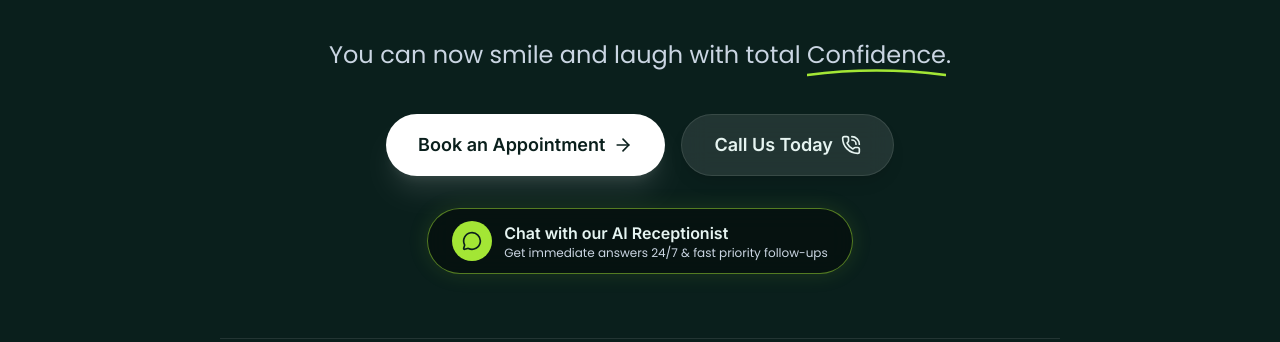
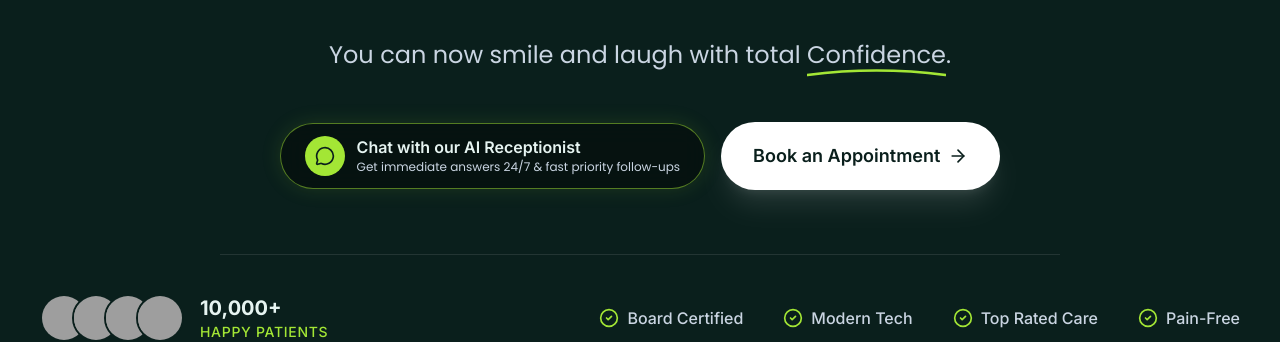
Before and after one commit to digitalchuwkudi/Verve-Dental-Clinic, a React (Vite) app: page / in a window 1280 px wide. Shown: the part 1108-1450 px from the top of the page. Built offline with nearby package versions, Linux system fonts and the light colour scheme; grey boxes are pictures that could not be loaded.

Commit message:
feat: Simplify hero CTA layout
Refactor the hero section to consolidate call-to-action buttons into a single `motion.div`. This improves code organization and ensures consistent animation application for related elements.

```diff
--- a/src/App.tsx
+++ b/src/App.tsx
@@ -210,35 +210,24 @@ const Hero = () => {
               whileInView={{ opacity: 1, y: 0 }}
               viewport={{ once: true }}
               transition={{ duration: 0.5, delay: 0.3 }}
-              className="flex flex-col sm:flex-row justify-center gap-4 w-full sm:w-auto"
-            >
-              <a href="#booking" className="w-full sm:w-auto bg-white hover:bg-accent-green hover:text-primary hover:-translate-y-1 text-primary px-8 py-4 rounded-full font-semibold text-lg transition-all duration-300 shadow-xl shadow-white/10 hover:shadow-accent-green/20 flex items-center justify-center gap-2 whitespace-nowrap">
-                Book an Appointment <ArrowRight size={20} />
-              </a>
-              <a href="tel:+2290192206612" className="w-full sm:w-auto bg-white/10 hover:bg-accent-green hover:text-primary hover:-translate-y-1 text-[#E6F4F1] px-8 py-4 rounded-full font-semibold text-lg transition-all duration-300 shadow-lg flex items-center justify-center gap-2 backdrop-blur-md border border-white/10 whitespace-nowrap">
-                Call Us Today <PhoneCall size={20} />
-              </a>
-            </motion.div>
-
-            <motion.div
-              initial={{ opacity: 0, y: 20 }}
-              whileInView={{ opacity: 1, y: 0 }}
-              viewport={{ once: true }}
-              transition={{ duration: 0.5, delay: 0.35 }}
-              className="mt-8 flex flex-col items-center justify-center"
+              className="flex flex-col sm:flex-row items-center justify-center gap-4 w-full sm:w-auto mt-2"
             >
               <button
                 onClick={() => window.dispatchEvent(new CustomEvent('open-chat'))}
-                className="group relative inline-flex items-center gap-3 px-6 py-3 rounded-full bg-black/40 backdrop-blur-md border border-accent-green/50 text-[#E6F4F1] transition-all hover:bg-black/60 shadow-[0_0_20px_rgba(134,197,42,0.15)] hover:shadow-[0_0_30px_rgba(134,197,42,0.3)] hover:-translate-y-1"
+                className="group relative inline-flex items-center justify-center gap-3 px-6 py-3 rounded-full bg-black/40 backdrop-blur-md border border-accent-green/50 text-[#E6F4F1] transition-all hover:bg-black/60 shadow-[0_0_20px_rgba(134,197,42,0.15)] hover:shadow-[0_0_30px_rgba(134,197,42,0.3)] hover:-translate-y-1 w-full sm:w-auto"
               >
-                <div className="w-10 h-10 rounded-full bg-accent-green flex items-center justify-center group-hover:scale-110 transition-transform text-[#0A1F1C]">
+                <div className="w-10 h-10 rounded-full bg-accent-green flex items-center justify-center group-hover:scale-110 transition-transform text-[#0A1F1C] shrink-0">
                   <MessageCircle size={20} />
                 </div>
                 <div className="flex flex-col items-start text-left">
-                  <span className="font-semibold text-base">Chat with our AI Receptionist</span>
-                  <span className="text-xs text-slate-300 font-poppins">Get immediate answers 24/7 & fast priority follow-ups</span>
+                  <span className="font-semibold text-base leading-tight">Chat with our AI Receptionist</span>
+                  <span className="text-xs text-slate-300 font-poppins mt-0.5">Get immediate answers 24/7 & fast priority follow-ups</span>
                 </div>
               </button>
+
+              <a href="#booking" className="w-full sm:w-auto bg-white hover:bg-accent-green hover:text-primary hover:-translate-y-1 text-primary px-8 py-4 sm:py-0 sm:h-[68px] rounded-full font-semibold text-lg transition-all duration-300 shadow-xl shadow-white/10 hover:shadow-accent-green/20 flex items-center justify-center gap-2 whitespace-nowrap">
+                Book an Appointment <ArrowRight size={20} />
+              </a>
             </motion.div>
 
             <motion.div
```
